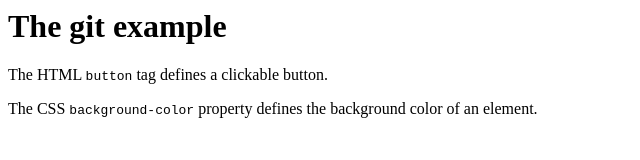
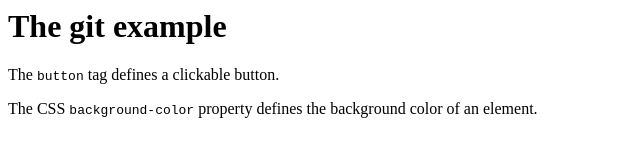
Before and after one commit to phatpan/git-example, a plain HTML site: page index.html in a window 1280 px wide. Shown: the full height of the page, 0-640 px from the left. Drawn offline with Linux system fonts and the light colour scheme.

Commit message:
feat: changed wording

```diff
--- a/index.html
+++ b/index.html
@@ -3,7 +3,7 @@
 
 <h1>The git example</h1>
 
-<p>The HTML <code>button</code> tag defines a clickable button.</p>
+<p>The <code>button</code> tag defines a clickable button.</p>
 
 <p>The CSS <code>background-color</code> property defines the background color of an element.</p>
 
```
